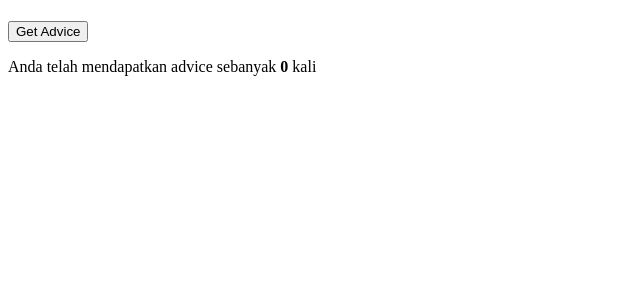
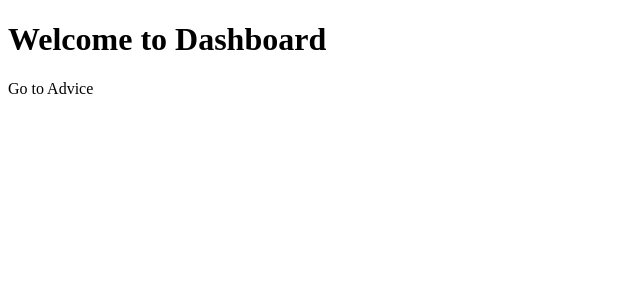
Before and after one commit to Galihasmarandaru/ReactLearning, a React (Vite) app: page / in a window 1280 px wide. Shown: the top 300 px of the page, without its empty margins (0-640 px from the left). Built offline with nearby package versions, Linux system fonts and the light colour scheme; no server answers.

Commit message:
improve: implement react router dom (#6)

```diff
--- a/package.json
+++ b/package.json
@@ -11,7 +11,8 @@
   },
   "dependencies": {
     "react": "^18.3.1",
-    "react-dom": "^18.3.1"
+    "react-dom": "^18.3.1",
+    "react-router-dom": "^7.0.2"
   },
   "devDependencies": {
     "@eslint/js": "^9.15.0",
@@ -24,6 +25,7 @@
     "globals": "^15.12.0",
     "typescript": "~5.6.2",
     "typescript-eslint": "^8.15.0",
-    "vite": "^6.0.1"
+    "vite": "^6.0.1",
+    "vite-tsconfig-paths": "^5.1.4"
   }
 }
--- /dev/null
+++ b/src/app.tsx
@@ -0,0 +1,21 @@
+
+import { BrowserRouter as Router, Routes, Route } from 'react-router-dom';
+import Advice from '#/features/advice/advice';
+import Navigation from './features/navigation/navigation';
+import Dashboard from './features/dashboard';
+
+export default function App() {
+
+    return (
+        <>
+            <Router>
+                <Dashboard />
+                <Navigation />
+                <Routes>
+                    <Route path="/" element={<></>} />
+                    <Route path="/advice" element={<Advice />} />
+                </Routes>
+            </Router>
+        </>
+    )
+}
--- a/src/Advice/Advice.tsx
+++ b/src/features/advice/advice.tsx
@@ -4,7 +4,7 @@ interface MessageProps {
   count: number;
 }
 
-function Advice() {
+export default function Advice() {
   const [advice, setAdvice] = useState<string>()
   const [count, setCount] = useState<number>(0)
   const hasFetchAdvice = useRef<boolean>(false)
@@ -39,5 +39,3 @@ function Message(props: MessageProps) {
     </p>
   )
 }
-
-export default Advice
--- /dev/null
+++ b/src/features/dashboard.tsx
@@ -0,0 +1,6 @@
+import { useLocation } from "react-router-dom";
+
+export default function Dashboard() {
+    const location = useLocation();
+    return (location.pathname === "/") && <h1>Welcome to Dashboard</h1>
+}
--- /dev/null
+++ b/src/features/navigation/navigation.tsx
@@ -0,0 +1,21 @@
+
+import { useLocation, useNavigate } from 'react-router-dom';
+
+export default function Navigation() {
+    const location = useLocation();
+    const navigate = useNavigate();
+
+    if (location.pathname === "/advice") {
+        return (
+            <button onClick={() => navigate("/")}>
+                ← Back to Dashboard
+            </button>
+        );
+    }
+
+    return (
+        <div onClick={() => navigate("/advice")}>
+            Go to Advice
+        </div>
+    )
+}
--- a/src/main.tsx
+++ b/src/main.tsx
@@ -1,9 +1,9 @@
 import { StrictMode } from 'react'
 import { createRoot } from 'react-dom/client'
-import Advice from '#/Advice/Advice.tsx'
+import App from '#/app';
 
 createRoot(document.getElementById('root')!).render(
   <StrictMode>
-    <Advice />
-  </StrictMode>,
+    <App />
+  </StrictMode>
 )
--- a/vite.config.ts
+++ b/vite.config.ts
@@ -1,7 +1,8 @@
 import { defineConfig } from 'vite'
 import react from '@vitejs/plugin-react-swc'
+import tsconfigPaths from 'vite-tsconfig-paths'
 
 // https://vite.dev/config/
 export default defineConfig({
-  plugins: [react()],
+  plugins: [react(), tsconfigPaths()],
 })
```
Also changed, not shown: 1 other file (tests, documents, lock files or other folders).
